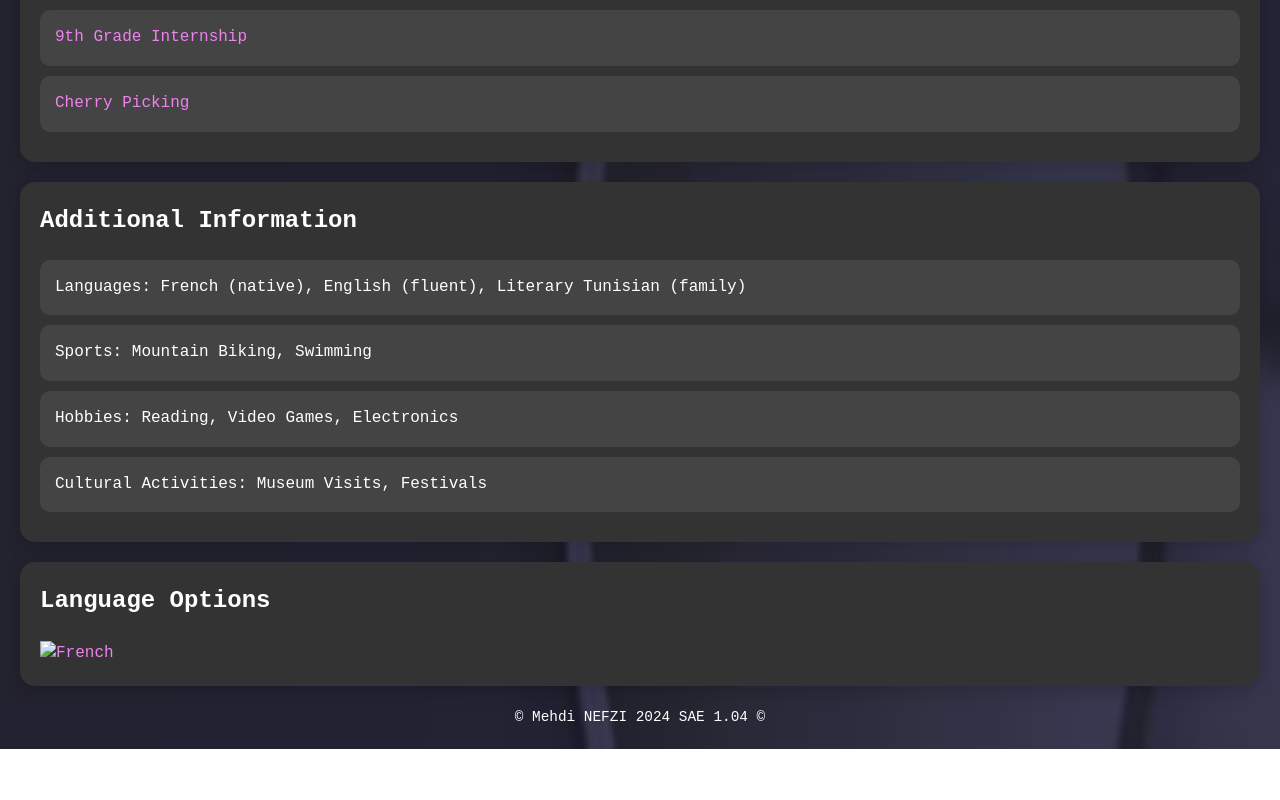
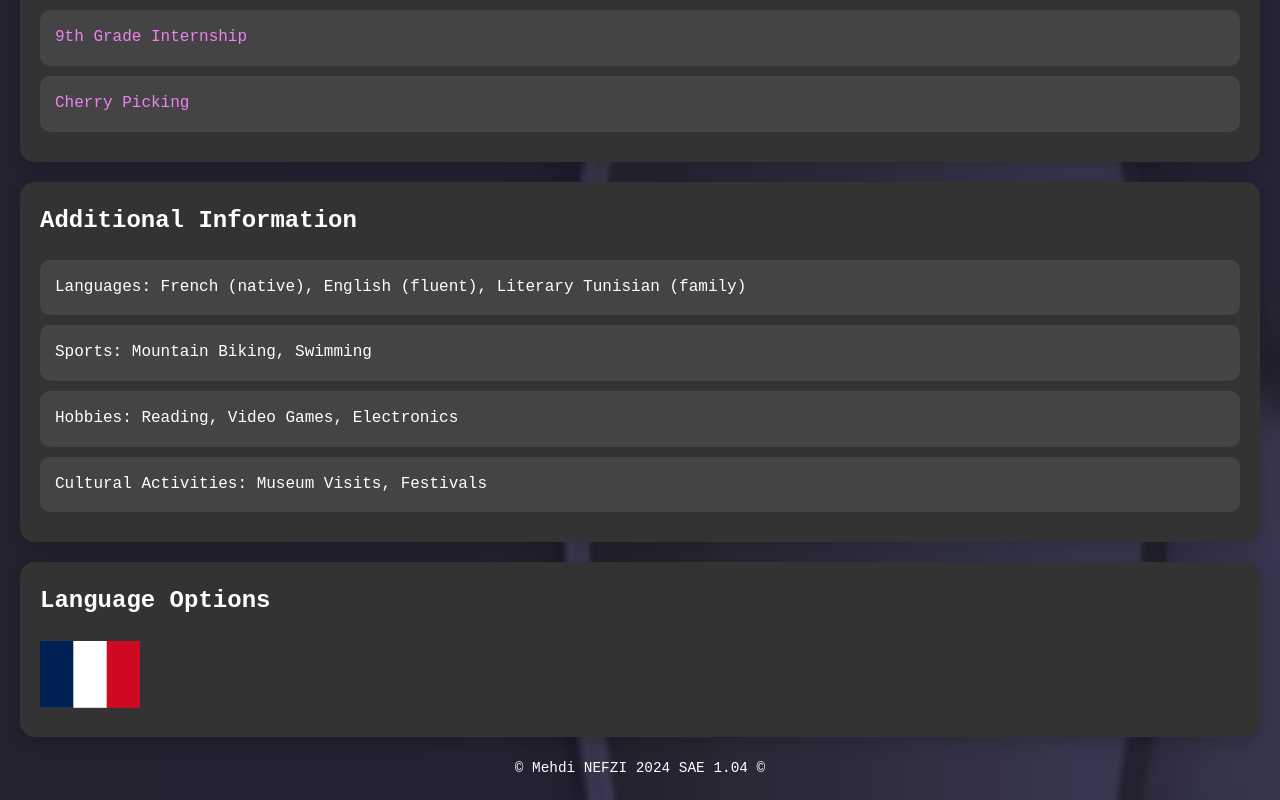
Before and after one commit to Bouldochette/Bouldochette.github.io, a plain HTML site: page index anglais.html in a window 1280 px wide. Shown: the part 1182-1982 px from the top of the page. Before the commit the page ends 1931 px from the top, so only its background shows below. Drawn offline with Linux system fonts and the light colour scheme.

Commit message:
Update index anglais.html

```diff
--- a/index anglais.html
+++ b/index anglais.html
@@ -65,7 +65,7 @@
     <section>
         <h2>Language Options</h2>
         <a href="index.html" class="language-button">
-            <img src="Images/Flag_of_France.png" alt="French" style="width: 100px; height: auto;">
+            <img src="Images/Flag_of_France.svg.png" alt="French" style="width: 100px; height: auto;">
         </a>
     </section>
 
```
